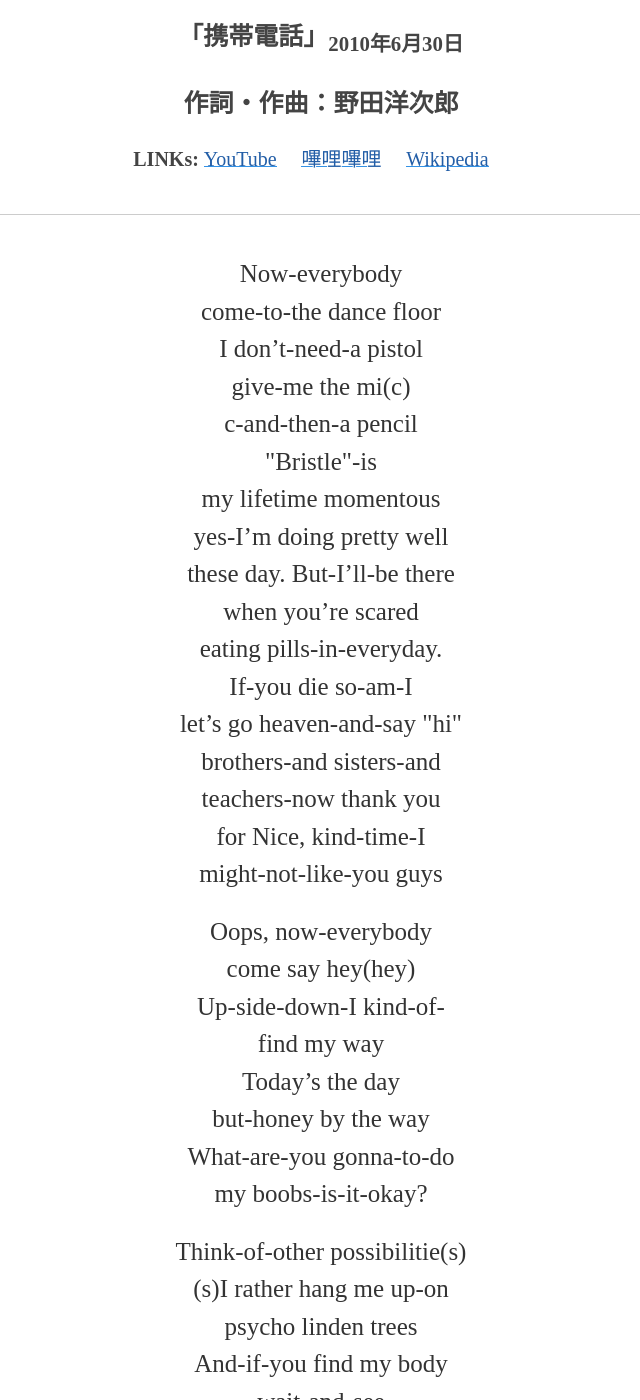
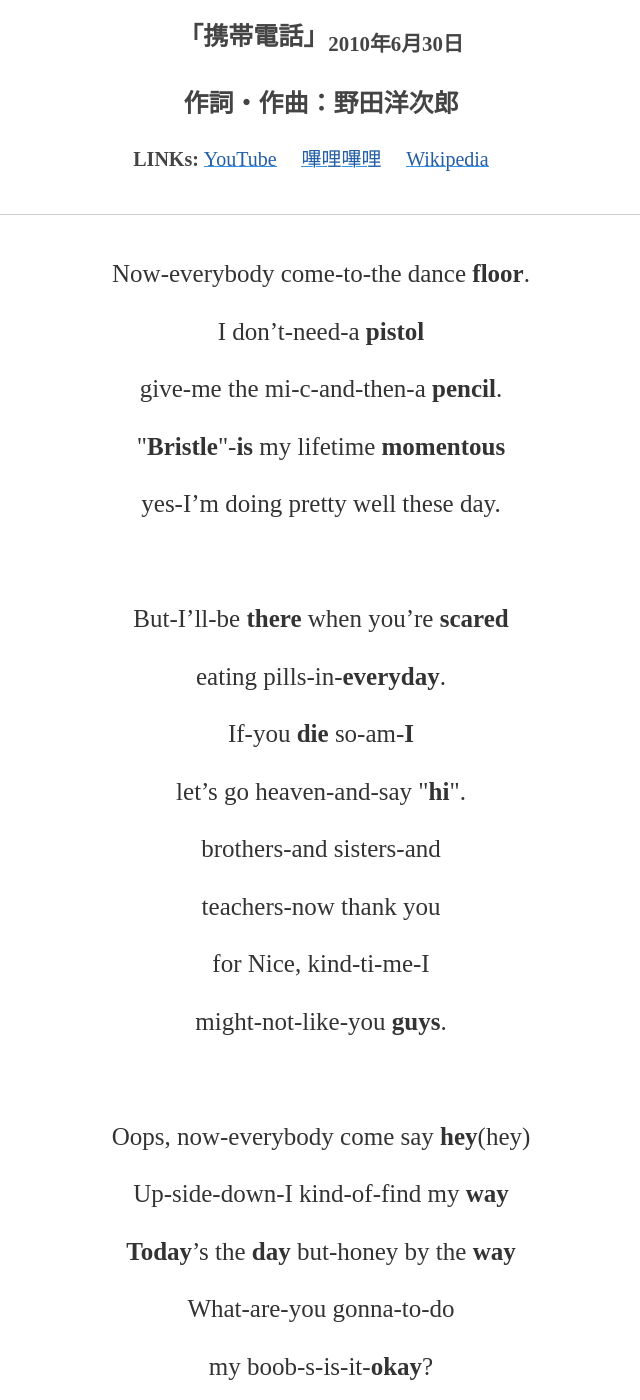
Before and after one commit to fantasy-q/fantasy-q.github.io, a Jekyll site: the page built from _lyrics/radwimps/Hyperventilation.md, in a window 1280 px wide and 1400 px high, scrolled down 319 px. Shown: the whole window, without its empty margins (319-959 px from the left). Built offline with Jekyll 4.4.1, drawn with Linux system fonts in a browser that asks for light colours; nearby versions of some CDN libraries; some of the changed text lies outside the part shown.

Commit message:
Update Lyric

```diff
--- a/_lyrics/radwimps/Hyperventilation.md
+++ b/_lyrics/radwimps/Hyperventilation.md
@@ -13,28 +13,174 @@ description: >
 published: true
 ---
 
-Now-everybody<br>come-to-the dance floor<br>I don't-need-a pistol<br>give-me the mi(c)<br>c-and-then-a pencil<br> &quot;Bristle&quot;-is<br>my lifetime momentous<br>yes-I'm doing pretty well<br>these day. But-I'll-be there<br>when you're scared<br>eating pills-in-everyday.<br>If-you die so-am-I<br>let's go heaven-and-say &quot;hi&quot;<br>brothers-and sisters-and<br>teachers-now thank you<br>for Nice, kind-time-I<br>might-not-like-you guys<br>
+Now-everybody come-to-the dance **floor**.
 
-Oops, now-everybody<br>come say hey(hey)<br>Up-side-down-I kind-of-<br>find my way<br>Today's the day<br>but-honey by the way<br>What-are-you gonna-to-do<br>my boobs-is-it-okay?<br>
+I don't-need-a **pistol**
 
-Think-of-other possibilitie(s)<br>(s)I rather hang me up-on<br>psycho linden trees<br>And-if-you find my body<br>wait-and-see<br>Cause-you'll-meet<br>a creep, so deep, inside, of-me<br>
+give-me the mi-c-and-then-a **pencil**.
 
-あらま　<ruby><rb>困</rb><rt>こま</rt></ruby>ったもん　だこりゃまぁ<br>あたま　こんがら　が　ったまんま<br>こんな　とこま　で<ruby><rb>来</rb><rt>き</rt></ruby>ちゃったもん<br>だからア　ッパラパーのまんまだわ<br>
+ &quot;**Bristle**&quot;-**is** my lifetime **momentous**
 
-こうな　ったらテン　パ　ったまんま<br>ながら　なだら　かなる<ruby><rb>遥</rb><rt>はる</rt></ruby>かな　<ruby><rb>彼方</rb><rt>かなた</rt></ruby><br><ruby><rb>向</rb><rt>む</rt></ruby>かわな　<ruby><rb>行</rb><rt>い</rt></ruby>かんとは<ruby><rb>想</rb><rt>おも</rt></ruby>うん　だがな<br>まぁ<ruby><rb>如何</rb><rt>いかん</rt></ruby>せん　どうせぇ　<ruby><rb>言</rb><rt>ゆ</rt></ruby>うですか<br>
+yes-I'm doing pretty well these day.
 
-(Once, I said)<br>If-you really wanna have-a<br>part-of-me<br>You better find-yourself-another<br>piece-of-harmony<br>All my garbage friends-now<br>thank-you for your<br>expense-I'm pretty<br>rich-enough-to-hide-my<br>real-intensity<br>
+<br>
 
-yaliyalita ttatitti taliya<br>candy candy hop<br>he goes-Slovenia Slovakia<br>whatever however Amen<br>Now sing for just-a moment<br>
+But-I'll-be **there** when you're **scared**
 
-さらば　<ruby><rb>腐</rb><rt>くさ</rt></ruby>って<ruby><rb>穿</rb><rt>うが</rt></ruby>　った<ruby><rb>カルマ</rb><rt>Karma</rt></ruby><br>まだか　<ruby><rb>天</rb><rt>てん</rt></ruby>からいらっしゃるのは<br><ruby><rb>白馬</rb><rt>はくば</rt></ruby>　<ruby><rb>跨</rb><rt>またが</rt></ruby>って<ruby><rb>攫</rb><rt>さ</rt></ruby>らって<ruby><rb>頂</rb><rt>いただ</rt></ruby>く<br>はずが<ruby><rb>置</rb><rt>お</rt></ruby>いて<ruby><rb>木　彫り</rb><rt>き　ぼり</rt></ruby>の<ruby><rb>身</rb><rt>み</rt></ruby><br>
+eating pills-in-**everyday**.
 
-そげな　<ruby><rb>無茶</rb><rt>むちゃ</rt></ruby>ばっか<ruby><rb>言</rb><rt>い</rt></ruby>い　なさるな<br>こちとらそりゃすったもん　だあんだ<br>なんだかん　なあんだかん<br>ないい<ruby><rb>加減</rb><rt>かげん</rt></ruby>　なあんたなん<br>(か)<ruby><rb>絡</rb><rt>から</rt></ruby>んでくん　なもうさ<br>
+If-you **die** so-am-**I**
 
-<ruby><rb>君</rb><rt>きみ</rt></ruby>が　<ruby><rb>願</rb><rt>ねが</rt></ruby>うよりも　<ruby><rb>醜</rb><rt>みにく</rt></ruby>く<br><ruby><rb>君</rb><rt>きみ</rt></ruby>が　<ruby><rb>恐</rb><rt>おそ</rt></ruby>れるより　も<ruby><rb>清</rb><rt>きよ</rt></ruby>く<br><ruby><rb>君</rb><rt>きみ</rt></ruby>が　<ruby><rb>想</rb><rt>おも</rt></ruby>うよりも　<ruby><rb>世界</rb><rt>せかい</rt></ruby>は<br><ruby><rb>君</rb><rt>きみ</rt></ruby>が　<ruby><rb>想</rb><rt>おも</rt></ruby>うように　できてる<br>
+let's go heaven-and-say &quot;**hi**&quot;.
 
-テンパ　ってタン　マだ　って<ruby><rb>言</rb><rt>ゆ</rt></ruby>った<br>って<ruby><rb>待</rb><rt>ま</rt></ruby>　ってなん　てなしなん　だ<br>って<ruby><rb>言</rb><rt>い</rt></ruby>われて　まるで　<ruby><rb>生</rb><rt>う</rt></ruby>まれ　たて<br>の<ruby><rb>猿</rb><rt>さる</rt></ruby>ね　って<ruby><rb>言</rb><rt>い</rt></ruby>われちゃっ　ちゃっ<br>ちゃしゃーないわねぇ　まずね<br>
+brothers-and sisters-and
 
-<ruby><rb>見</rb><rt>み</rt></ruby>させて　<ruby><rb>僕</rb><rt>ぼく</rt></ruby>の<ruby><rb>カルテ</rb><rt>Karte</rt></ruby>　そして<br>ダメ　<ruby><rb>であれ</rb><rt>ダレ</rt></ruby>（ば）<ruby><rb>箱船</rb><rt>はこぶね</rt></ruby><br>に<ruby><rb>乗</rb><rt>の</rt></ruby>せて（<ruby><rb>降</rb><rt>お</rt></ruby>ろして）<br><ruby><rb>連</rb><rt>つ</rt></ruby>れて（<ruby><rb>置</rb><rt>お</rt></ruby>いて）<br><ruby><rb>行</rb><rt>い</rt></ruby>って（お<ruby><rb>出</rb><rt>い</rt></ruby>で）<br><ruby><rb>何処</rb><rt>どこ</rt></ruby>へ（<ruby><rb>此処</rb><rt>ここ</rt></ruby>へ）<br>さぁね↗<br>
+teachers-now thank you
 
-<ruby><rb>僕</rb><rt>ぼく</rt></ruby>に　<ruby><rb>羽根</rb><rt>はね</rt></ruby>が<ruby><rb>生</rb><rt>は</rt></ruby>えた　ところで<br><ruby><rb>少</rb><rt>すこ</rt></ruby>し　<ruby><rb>経</rb><rt>た</rt></ruby>てば<ruby><rb>飛</rb><rt>と</rt></ruby>ぶの　も<ruby><rb>飽</rb><rt>あ</rt></ruby>きて<br>その<ruby><rb>内</rb><rt>うち</rt></ruby><ruby><rb>寝</rb><rt>ね</rt></ruby>るのに<ruby><rb>邪魔</rb><rt>じゃま</rt></ruby>　になって<br><ruby><rb>君</rb><rt>きみ</rt></ruby>に　<ruby><rb>呼</rb><rt>よ</rt></ruby>んでもいで　もらうの<br>
+for Nice, kind-ti-me-I
+
+might-not-like-you **guys**.
+
+<br>
+
+Oops, now-everybody come say **hey**(hey)
+
+Up-side-down-I kind-of-find my **way**
+
+**Today**'s the **day** but-honey by the **way**
+
+What-are-you gonna-to-do
+
+my boob-s-is-it-**okay**?
+
+<br>
+
+Think-of-other **possibilitie**-(s)
+
+s-I rather hang me up-on
+
+psycho linden **trees**
+
+And-if-you find my body
+
+wait-and-**see** Cause-you'll-**meet**
+
+a creep, so deep, inside, of-me
+
+<br>
+
+あらま　<ruby><rb>困</rb><rt>こま</rt></ruby>ったもん　だこりゃまぁ
+
+あたま　こんがら　が　ったまんま
+
+こんな　とこま　で<ruby><rb>来</rb><rt>き</rt></ruby>ちゃったもん
+
+だからア　ッパラパーのまんまだわ
+
+<br>
+
+こうな　ったらテン　パ　ったまんま
+
+ながら　なだら　かなる<ruby><rb>遥</rb><rt>はる</rt></ruby>かな　<ruby><rb>彼方</rb><rt>かなた</rt></ruby>
+
+<ruby><rb>向</rb><rt>む</rt></ruby>かわな　<ruby><rb>行</rb><rt>い</rt></ruby>かんとは<ruby><rb>想</rb><rt>おも</rt></ruby>うん　だがな
+
+まぁ<ruby><rb>如何</rb><rt>いかん</rt></ruby>せん　どうせぇ　<ruby><rb>言</rb><rt>ゆ</rt></ruby>うですか
+
+<br>
+
+(Once, I said)
+
+If-you really wanna have-a **part-of-me**
+
+You better find-yourself-another
+
+piece-of-**harmony**
+
+All my garbage friends-now
+
+thank-you for your expense-I'm pretty
+
+rich-enough-to-hide-my real-intensity
+
+<br>
+
+yaliyalita ttatitti taliya
+
+candy candy ho-p
+
+he goes-Slovenia Slovakia
+
+whatever however Amen
+
+Now sing for just-a moment
+
+<br>
+
+さらば　<ruby><rb>腐</rb><rt>くさ</rt></ruby>って<ruby><rb>穿</rb><rt>うが</rt></ruby>　った<ruby><rb>カルマ</rb><rt>Karma</rt></ruby>
+
+まだか　<ruby><rb>天</rb><rt>てん</rt></ruby>からいらっしゃるのは
+
+<ruby><rb>白馬</rb><rt>はくば</rt></ruby>　<ruby><rb>跨</rb><rt>またが</rt></ruby>　って<ruby><rb>攫</rb><rt>さ</rt></ruby>ら　って<ruby><rb>頂</rb><rt>いただ</rt></ruby>く
+
+はずが<ruby><rb>置</rb><rt>お</rt></ruby>いて<ruby><rb>木　彫り</rb><rt>き　ぼり</rt></ruby>の<ruby><rb>身</rb><rt>み</rt></ruby>
+
+<br>
+
+そげな　<ruby><rb>無茶</rb><rt>むちゃ</rt></ruby>ばっか<ruby><rb>言</rb><rt>い</rt></ruby>い　なさるな
+
+こちとらそりゃすったもん　だあんだ
+
+なんだかん　なあんだかん
+
+ないい<ruby><rb>加減</rb><rt>かげん</rt></ruby>　なあんたなん
+
+(か)<ruby><rb>絡</rb><rt>から</rt></ruby>んでくん　なもうさ
+
+<br>
+
+<ruby><rb>君</rb><rt>きみ</rt></ruby>が　<ruby><rb>願</rb><rt>ねが</rt></ruby>うよりも　<ruby><rb>醜</rb><rt>みにく</rt></ruby>く
+
+<ruby><rb>君</rb><rt>きみ</rt></ruby>が　<ruby><rb>恐</rb><rt>おそ</rt></ruby>れるより　も<ruby><rb>清</rb><rt>きよ</rt></ruby>く
+
+<ruby><rb>君</rb><rt>きみ</rt></ruby>が　<ruby><rb>想</rb><rt>おも</rt></ruby>うよりも　<ruby><rb>世界</rb><rt>せかい</rt></ruby>は
+
+<ruby><rb>君</rb><rt>きみ</rt></ruby>が　<ruby><rb>想</rb><rt>おも</rt></ruby>うように　できてる
+
+<br>
+
+テンパってタン　マだ　って<ruby><rb>言</rb><rt>ゆ</rt></ruby>った
+
+って<ruby><rb>待</rb><rt>ま</rt></ruby>　ってなん　てなしなん　だ
+
+って<ruby><rb>言</rb><rt>い</rt></ruby>われて　まるで　<ruby><rb>生</rb><rt>う</rt></ruby>まれ　たて
+
+の<ruby><rb>猿</rb><rt>さる</rt></ruby>ね　って<ruby><rb>言</rb><rt>い</rt></ruby>われちゃっ　ちゃっ
+
+ちゃしゃー　ないわねぇ　まずね
+
+<br>
+
+<ruby><rb>見</rb><rt>み</rt></ruby>させて　<ruby><rb>僕</rb><rt>ぼく</rt></ruby>の<ruby><rb>カルテ</rb><rt>Karte</rt></ruby>　そして
+
+ダメ　<ruby><rb>であれ</rb><rt>ダレ</rt></ruby>（ば）<ruby><rb>箱船</rb><rt>はこぶね</rt></ruby>
+
+に<ruby><rb>乗</rb><rt>の</rt></ruby>せて　（<ruby><rb>降</rb><rt>お</rt></ruby>ろして）
+
+<ruby><rb>連</rb><rt>つ</rt></ruby>れて　（<ruby><rb>置</rb><rt>お</rt></ruby>いて）
+
+<ruby><rb>行</rb><rt>い</rt></ruby>って　（お<ruby><rb>出</rb><rt>い</rt></ruby>で）
+
+<ruby><rb>何処</rb><rt>どこ</rt></ruby>へ　（<ruby><rb>此処</rb><rt>ここ</rt></ruby>へ）
+
+さぁね↗
+
+<br>
+
+<ruby><rb>僕</rb><rt>ぼく</rt></ruby>に　<ruby><rb>羽根</rb><rt>はね</rt></ruby>が<ruby><rb>生</rb><rt>は</rt></ruby>えた　ところで
+
+<ruby><rb>少</rb><rt>すこ</rt></ruby>し　<ruby><rb>経</rb><rt>た</rt></ruby>てば<ruby><rb>飛</rb><rt>と</rt></ruby>ぶの　も<ruby><rb>飽</rb><rt>あ</rt></ruby>きて
+
+その<ruby><rb>内</rb><rt>うち</rt></ruby><ruby><rb>寝</rb><rt>ね</rt></ruby>るのに<ruby><rb>邪魔</rb><rt>じゃま</rt></ruby>　になって
+
+<ruby><rb>君</rb><rt>きみ</rt></ruby>に　<ruby><rb>呼</rb><rt>よ</rt></ruby>んでもいで　もらうの
```
Also changed, not shown: _lyrics/Mikadsuki.md (deleted, +0 -56 lines), _lyrics/Mikazuki.md (added, +110 -0 lines), _lyrics/Mr.Virtulizer.md (added, +198 -0 lines), _lyrics/radwimps/Oshakashama.md (+144 -62 lines), _miscs/Regular-Expression.md (+1 -1 lines).
